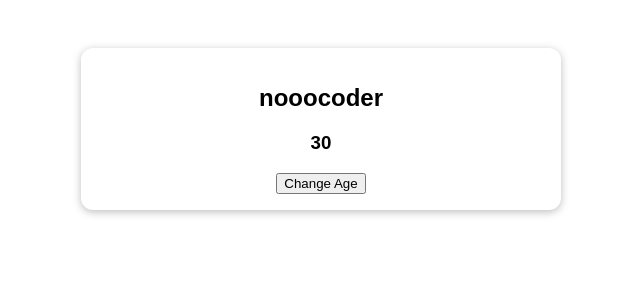
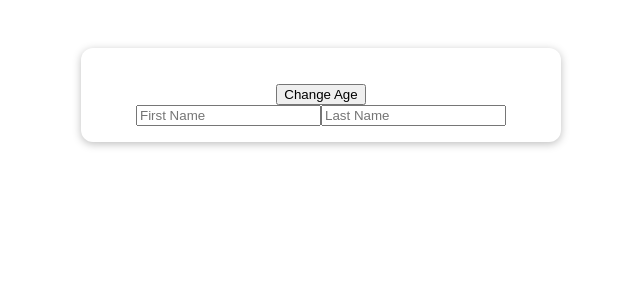
Before and after one commit to nooobcoder/VueJSTutorial, a Vue app in the folder 17-composition-api/: page / in a window 1280 px wide. Shown: the top 300 px of the page, without its empty margins (319-959 px from the left). Built offline with nearby package versions, Linux system fonts and the light colour scheme.

Commit message:
Composition API - Replace computed properties with computed function

```diff
--- a/17-composition-api/src/App.vue
+++ b/17-composition-api/src/App.vue
@@ -1,40 +1,47 @@
 <template>
   <section class="container">
-    <h2>{{ userName }}</h2>
+    <h2>{{ computed.getFullName }}</h2>
     <h3>{{ age }}</h3>
     <button @click.prevent="helpers.setNewAge">Change Age</button>
+    <div>
+      <input
+        type="text"
+        name="firstname"
+        id="firstname"
+        placeholder="First Name"
+        v-model.trim="firstName"
+      />
+      <input
+        type="text"
+        name="lastname"
+        id="lastname"
+        placeholder="Last Name"
+        v-model.trim="lastName"
+      />
+    </div>
   </section>
 </template>
 
 <script>
-import { reactive, toRefs } from "vue";
+import { ref, computed } from "vue";
 
 export default {
   setup() {
-    // https://v3.vuejs.org/guide/composition-api-setup.html#usage-with-templates
-    /*
-      const userName = ref('nooobcoder')
-      const age = ref(30)
-    */
-    const user = reactive({ userName: "nooocoder", age: 30 });
+    const firstName = ref("");
+    const lastName = ref("");
 
-    const setNewAge = () => {
-      user.age += 10;
+    const getFullName = computed(() =>
+      firstName.value.length > 0 || lastName.value.length > 0
+        ? `${firstName.value} ${lastName.value}`
+        : undefined
+    );
+
+    return {
+      firstName,
+      lastName,
+      computed: { getFullName },
     };
-
-    const userRef = toRefs(user);
-    return { ...userRef, helpers: { setNewAge } };
   },
-  // data() {
-  //   return {
-  //     userName: "nooobcoder",
-  //   };
-  // },
-  // methods: {
-  //   setNewAge() {
-  //     this.age += 10;
-  //   },
-  // },
 };
 </script>
 
```
